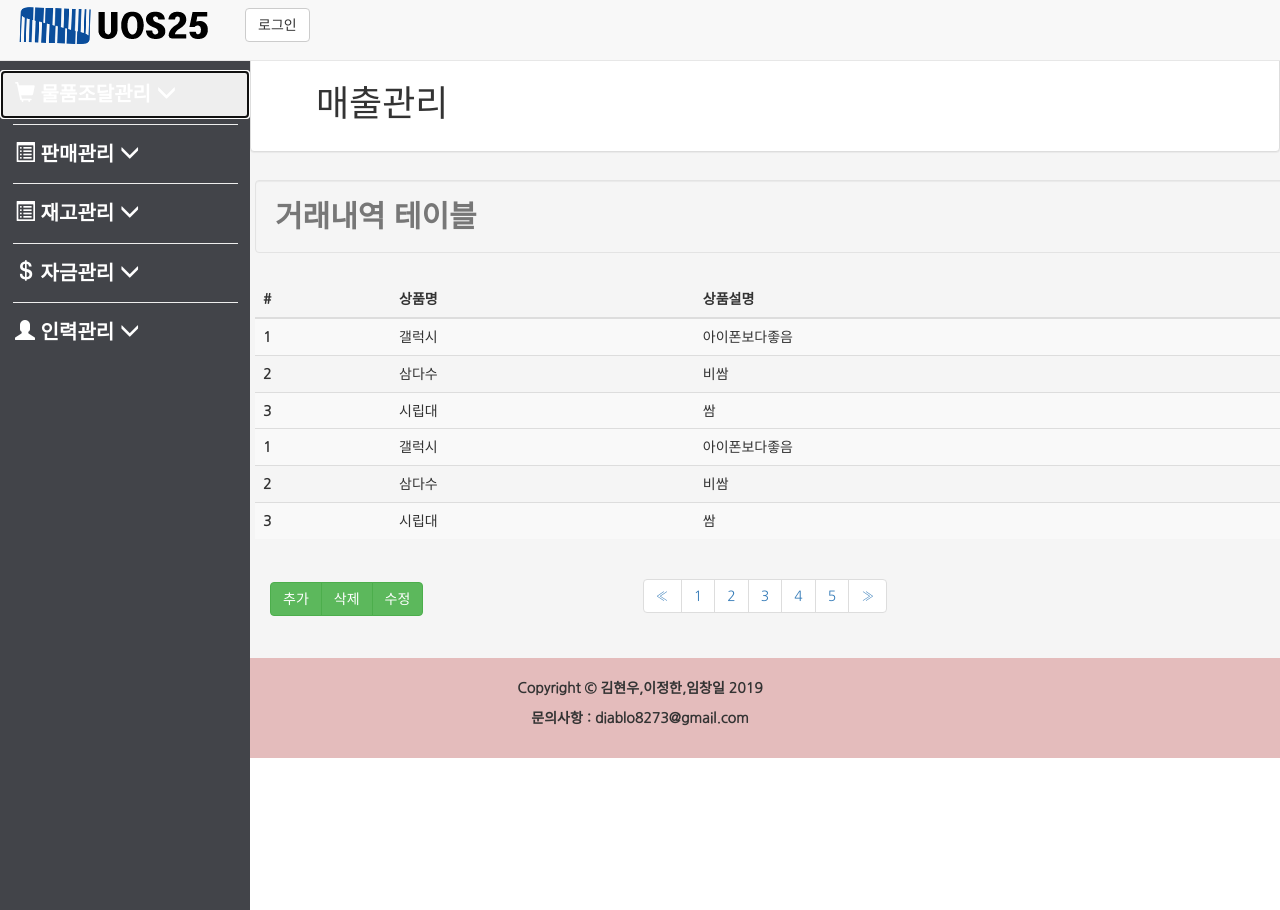
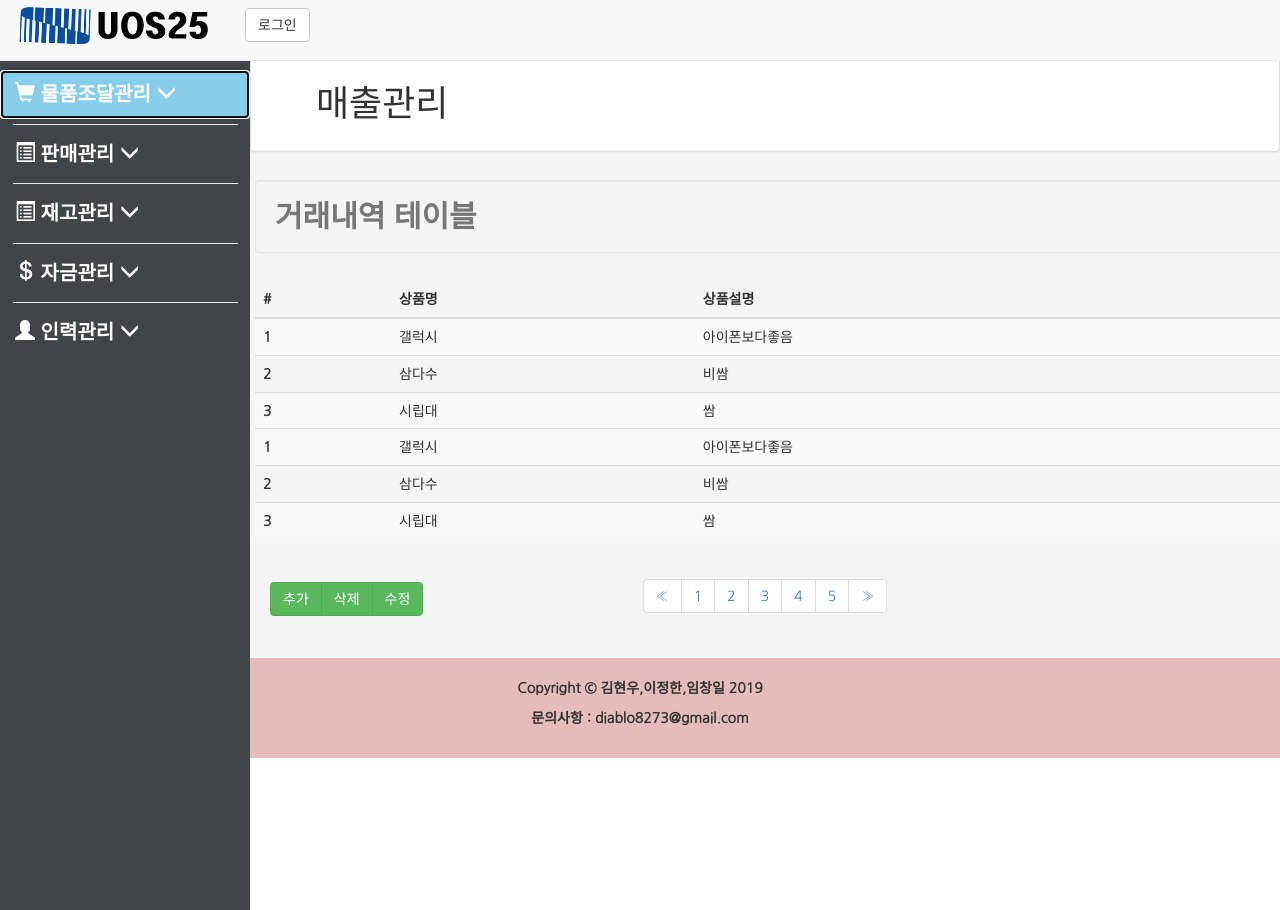
Before and after one commit to Star-Is-Studio/DB_Design, a Django app: page /franchise/saleManage/ in a window 1280 px wide, with the restyled element focused. Run offline with Django 3.2, Linux system fonts and the light colour scheme; parts of the project's set-up code (start-up, migrations or seed data) failed here and were passed over; some libraries are stand-ins or nearby versions.

Commit message:
편안...
.

```diff
--- a/UOS25/UOS25/mainapp/templates/base.html
+++ b/UOS25/UOS25/mainapp/templates/base.html
@@ -70,6 +70,10 @@
     h2 {
       font-weight: bold;
     }
+    .nav>li>a:focus, .nav>li>a:hover {
+    text-decoration: none;
+    background-color: skyblue;
+}
   </style>
   <script src="//code.jquery.com/jquery-1.12.4.min.js"></script>
   <script>
--- a/UOS25/UOS25/mainapp/templates/baseAdmin.html
+++ b/UOS25/UOS25/mainapp/templates/baseAdmin.html
@@ -70,6 +70,10 @@
     h2 {
       font-weight: bold;
     }
+    .nav>li>a:focus, .nav>li>a:hover {
+    text-decoration: none;
+    background-color: skyblue;
+}
   </style>
   <script src="//code.jquery.com/jquery-1.12.4.min.js"></script>
   <script>
```
